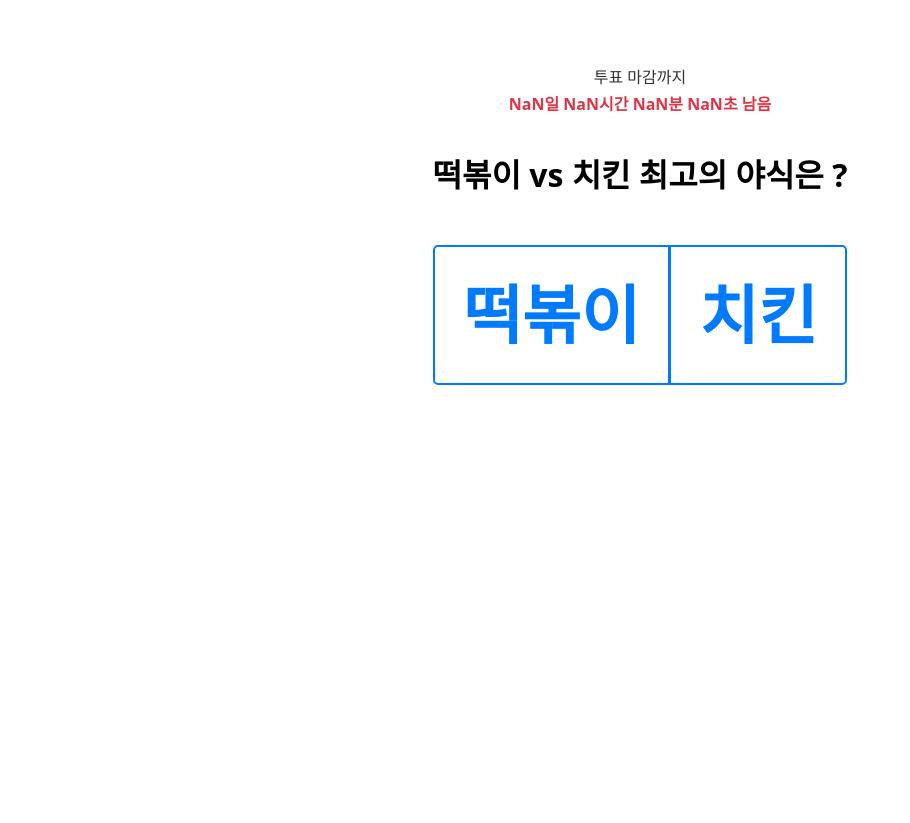
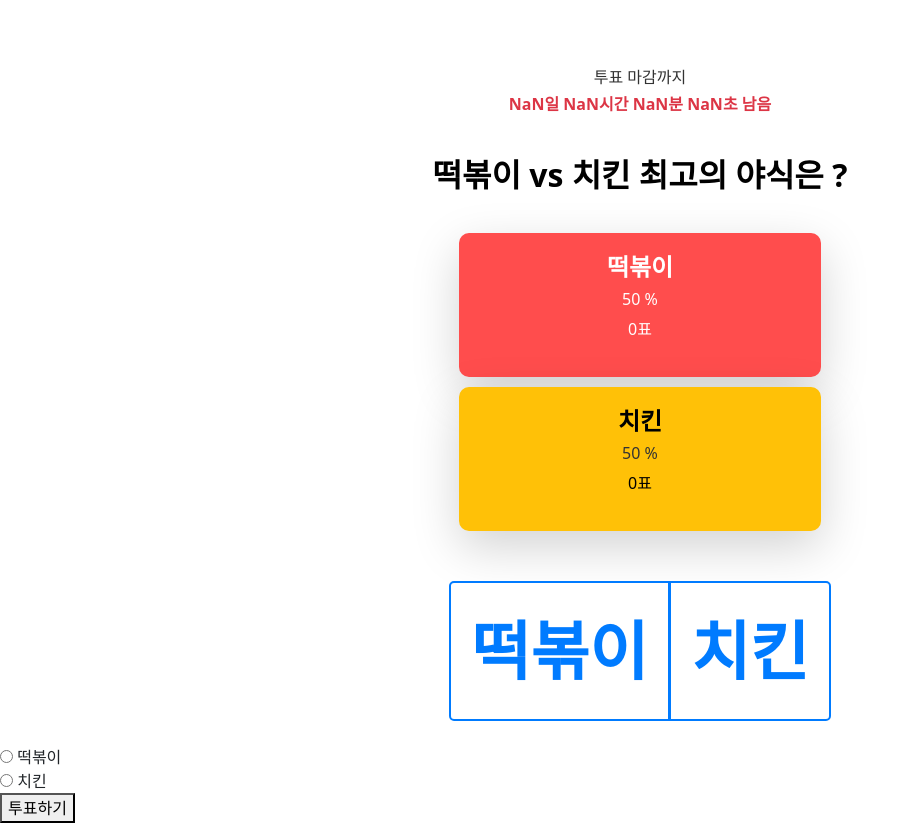
Before and after one commit to 10502R/PBL3, a Flask app: template templates/index.html in a window 1280 px wide. Shown: the part 56-879 px from the top of the page, without its empty margins (0-910 px from the left). Before the commit the page ends 441 px from the top, so only its background shows below. Run offline with Flask 3, Linux system fonts and the light colour scheme; the template is opened without the code that fills it, so the values that code supplies are empty; some libraries are stand-ins or nearby versions; some web fonts are replaced.

Commit message:
시작작

```diff
--- a/templates/index.html
+++ b/templates/index.html
@@ -41,6 +41,7 @@
               const timer = setInterval(updateCountdown, 1000); // 매초 업데이트
           });
       </script>
+
   </head>
 
   <body data-bs-spy="scroll" data-bs-target="#nav-menu">
@@ -80,13 +81,29 @@
 
   <!-- 메인화면 섹션 시작 -->
   <section class="py-1 text-center" id="home">
-    {% if user_vote %}
-    <p>당신은 '{{ user_vote }}'를 선택했습니다!</p>
-    {% else %}
+
     <div class="flex flex-col items-center bg-white min-h-screen">
       <h1 class="text-black text-3xl font-bold mt-16 mb-6">
           떡볶이 vs 치킨 최고의 야식은 ?
       </h1>
+      <div class="container mx-auto flex flex-col items-center justify-center">
+        <div class="flex flex-col md:flex-row items-center justify-center space-x-4 space-y-4 md:space-y-0">
+
+          <!-- 떡볶이 카드 -->
+          <div id="tteokbokki" class="vote-container bg-red-600 text-white p-6 rounded-lg shadow-lg w-full max-w-xs cursor-pointer">
+            <h2 class="text-xl font-bold mb-2">떡볶이</h2>
+            <h3 class="text-white"><span id="tteokbokki-percent">50</span> %</h3>
+            <p id="tteokbokki-votes" class="text-sm text-gray-300">0표</p>
+          </div>
+
+          <!-- 치킨 카드 -->
+          <div id="chicken" class="vote-container bg-yellow-400 text-black p-6 rounded-lg shadow-lg w-full max-w-xs cursor-pointer">
+            <h2 class="text-xl font-bold mb-2">치킨</h2>
+            <h3 class="text-gray-800"><span id="chicken-percent">50</span> %</h3>
+            <p id="chicken-votes" class="text-sm text-gray-700">0표</p>
+          </div>
+
+        </div>
       <div class="btn-group w-auto" role="group" aria-label="group1">
         <input type="radio" class="btn-check" name="btnradio" id="btnradio1" autocomplete="off">
         <label class="btn btn-outline-primary btn-lg px-10 py-10" for="btnradio1">떡볶이</label>
@@ -95,13 +112,57 @@
         <label class="btn btn-outline-primary btn-lg px-10 py-10" for="btnradio2">치킨</label>
       </div>
     </div>
+
+
+</section>
+<!-- 메인화면 섹션 끝 -->
+
+<section>
+{% if user_vote %}
+        <p>당신은 '{{ user_vote }}'를 선택했습니다!</p>
+    {% else %}
+        <form action="/vote" method="POST">
+            <input type="radio" id="tteokbokki" name="choice" value="tteokbokki">
+            <label for="tteok">떡볶이</label><br>
+
+            <input type="radio" id="chicken" name="choice" value="chicken">
+            <label for="chicken">치킨</label><br>
+
+            <button type="submit">투표하기</button>
+        </form>
     {% endif %}
 </section>
-<!-- 메인화면 섹션 끝 -->
 <!-- jQuery CDN 추가 -->
 <script src="https://code.jquery.com/jquery-3.6.0.min.js"></script>
-<!-- vote.js 연결 -->
-<script src="assets/js/vote.js"></script>
+<script>
+document.querySelectorAll('.vote-container').forEach(container => {
+  container.addEventListener('click', function () {
+    const choice = this.id; // "tteokbokki" or "chicken"
 
+    fetch('/vote', {
+      method: 'POST',
+      body: new URLSearchParams({ choice }),
+      headers: { 'Content-Type': 'application/x-www-form-urlencoded' }
+    })
+    .then(response => {
+      if (!response.ok) {
+        return response.text().then(text => { throw new Error(text); });
+      }
+      return fetch('/results'); // 최신 결과 요청
+    })
+    .then(response => response.json())
+    .then(data => {
+      // 퍼센트 업데이트
+      document.getElementById('tteokbokki-percent').innerText = data["tteokbokki"];
+      document.getElementById('chicken-percent').innerText = data["chicken"];
+
+      // 표 수 업데이트
+      document.getElementById('tteokbokki-votes').innerText = `${data["tteokbokki_votes"]}표`;
+      document.getElementById('chicken-votes').innerText = `${data["chicken_votes"]}표`;
+    })
+    .catch(error => alert("투표 중 오류 발생: " + error.message));
+  });
+});
+</script>
 </body>
 </html>
```
Lines whose indentation alone changed are shown as unchanged.
